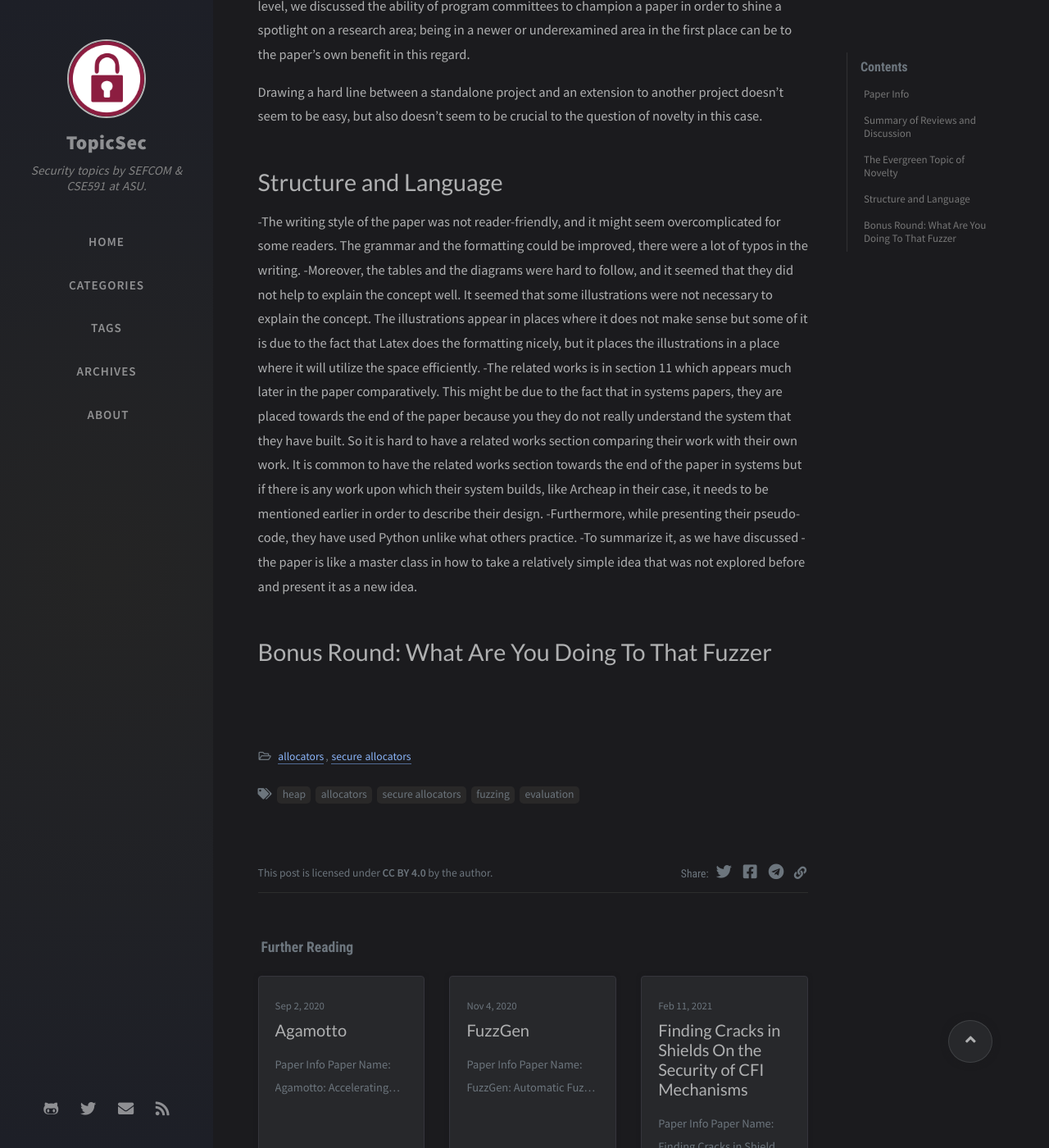
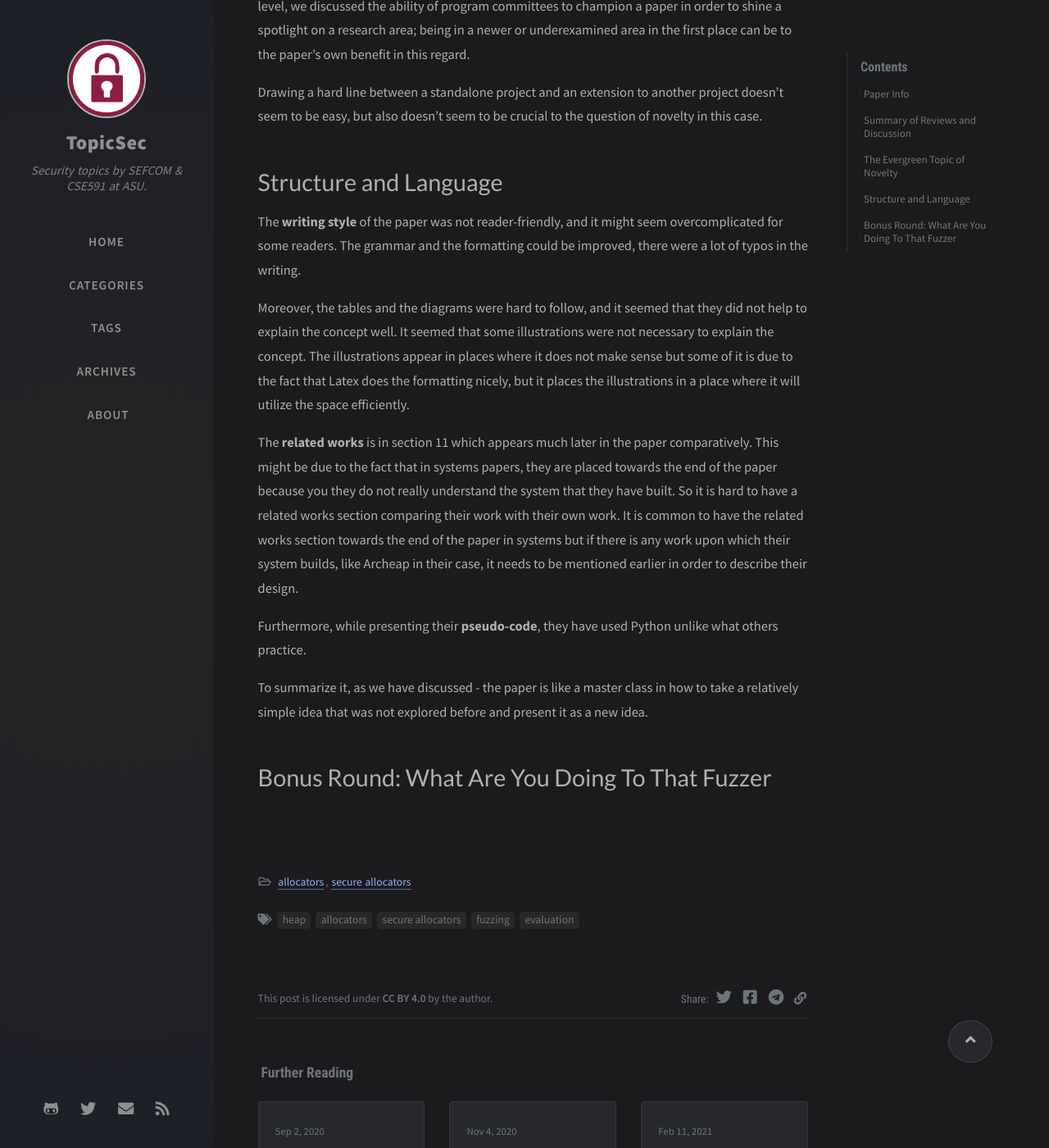
Before and after one commit to TopicSec/topicsec.github.io, a Jekyll site: the page built from _posts/2022-01-26-hardsheap.md, in a window 1280 px wide and 1400 px high, scrolled down 2340 px. Shown: the whole window at 82% size. Built offline with Jekyll 4.4.1, drawn with Linux system fonts in a browser that asks for light colours; nearby versions of some CDN libraries; comment, search, counter and statistics services are not loaded.

```diff
--- a/_posts/2022-01-26-hardsheap.md
+++ b/_posts/2022-01-26-hardsheap.md
@@ -46,12 +46,14 @@ Drawing a hard line between a standalone project and an extension to another pro
 
 # Structure and Language
 
--The writing style of the paper was not reader-friendly, and it might seem overcomplicated for some readers.
-The grammar and the formatting could be improved, there were a lot of typos in the writing.
--Moreover, the tables and the diagrams were hard to follow, and it seemed that they did not help to explain the concept well.
-It seemed that some illustrations were not necessary to explain the concept. The illustrations appear in places where it does not make sense but some of it is due to the fact that Latex does the formatting nicely, but it places the illustrations in a place where it will utilize the space efficiently.
--The related works is in section 11 which appears much later in the paper comparatively. This might be due to the fact that in systems papers, they are placed towards the end of the paper because you they do not really understand the system that they have built. So it is hard to have a related works section comparing their work with their own work. It is common to have the related works section towards the end of the paper in systems but if there is any work upon which their system builds, like Archeap in their case, it needs to be mentioned earlier in order to describe their design.
--Furthermore, while presenting their pseudo-code, they have used Python unlike what others practice.
--To summarize it, as we have discussed - the paper is like a master class in how to take a relatively simple idea that was not explored before and present it as a new idea.
+The **writing style** of the paper was not reader-friendly, and it might seem overcomplicated for some readers. The grammar and the formatting could be improved, there were a lot of typos in the writing.
+
+Moreover, the tables and the diagrams were hard to follow, and it seemed that they did not help to explain the concept well. It seemed that some illustrations were not necessary to explain the concept. The illustrations appear in places where it does not make sense but some of it is due to the fact that Latex does the formatting nicely, but it places the illustrations in a place where it will utilize the space efficiently.
+
+The **related works** is in section 11 which appears much later in the paper comparatively. This might be due to the fact that in systems papers, they are placed towards the end of the paper because you they do not really understand the system that they have built. So it is hard to have a related works section comparing their work with their own work. It is common to have the related works section towards the end of the paper in systems but if there is any work upon which their system builds, like Archeap in their case, it needs to be mentioned earlier in order to describe their design.
+
+Furthermore, while presenting their **pseudo-code**, they have used Python unlike what others practice.
+
+To summarize it, as we have discussed - the paper is like a master class in how to take a relatively simple idea that was not explored before and present it as a new idea.
 
 # Bonus Round: What Are You Doing To That Fuzzer
```
